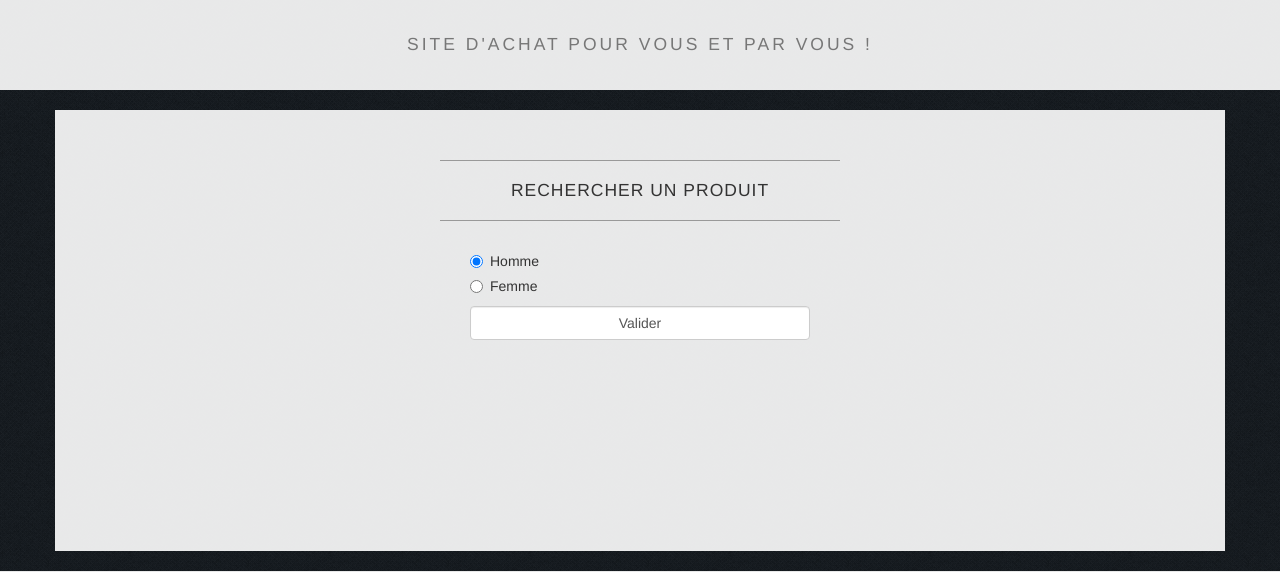
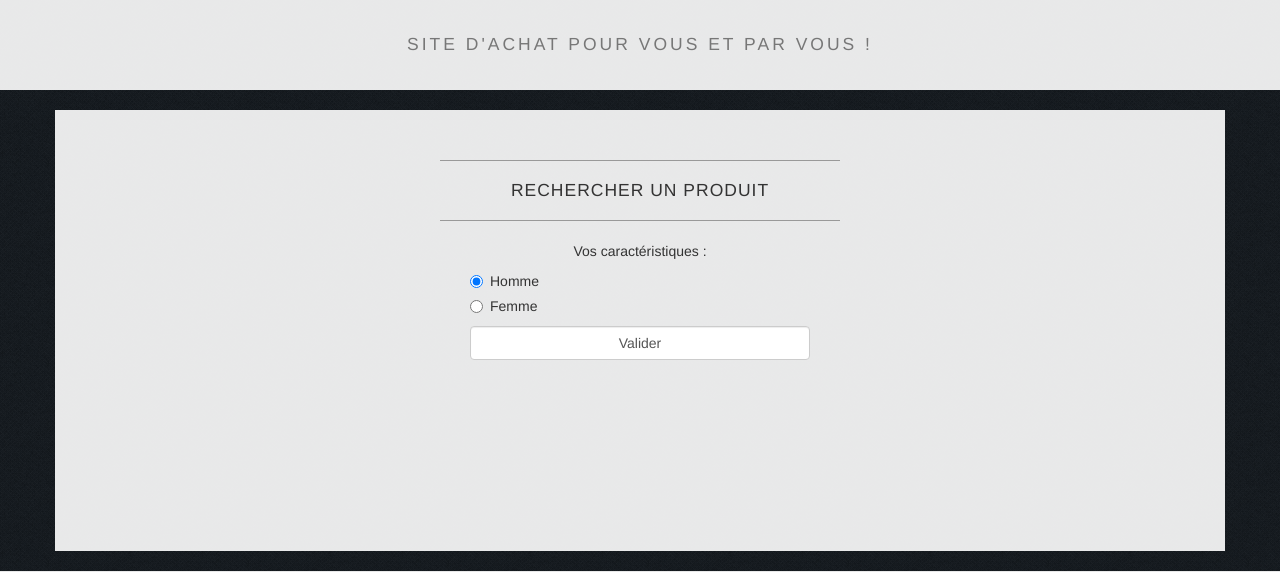
Before and after one commit to IARISS/nuit-info-2013, a PHP site: page /searchPage in a window 1280 px wide. Shown: the part 121-693 px from the top of the page. Run offline with PHP 8.4, Linux system fonts and the light colour scheme.

Commit message:
tyuuytuy

```diff
--- a/include/footer.php
+++ b/include/footer.php
@@ -10,6 +10,7 @@
     </footer>
 
     <!-- JavaScript -->
+    <script src="js/jquery-1.10.2.js"></script>
     <script src="js/bootstrap.js"></script>
   </body>
 </html>
--- a/pages/searchPage.php
+++ b/pages/searchPage.php
@@ -6,6 +6,9 @@
             <h2 class="intro-text text-center">Rechercher un produit</h2>
             <hr>
             <div class="col-md-4 col-md-offset-4">
+            	<div class="elt text-center">
+            		Vos caractéristiques :
+            	</div>
 				<div class="radio H">
 				  <label>
 				    <input type="radio" name="optionsRadios" id="optionsRadios1" value="H" checked>
@@ -150,6 +153,7 @@
 
 		$('.selector').html('D\'après vos réponses, nous avons déterminé que la catégorie qui vous correspond le mieux est : <strong>'+categorie+'</strong><br><br>Votre recherche :');
 		$('#formm,#redo,#manuel').show();
+		$('.elt').hide();
 
 		$('#actionSearch').click(function(e){
 			e.preventDefault();
```
